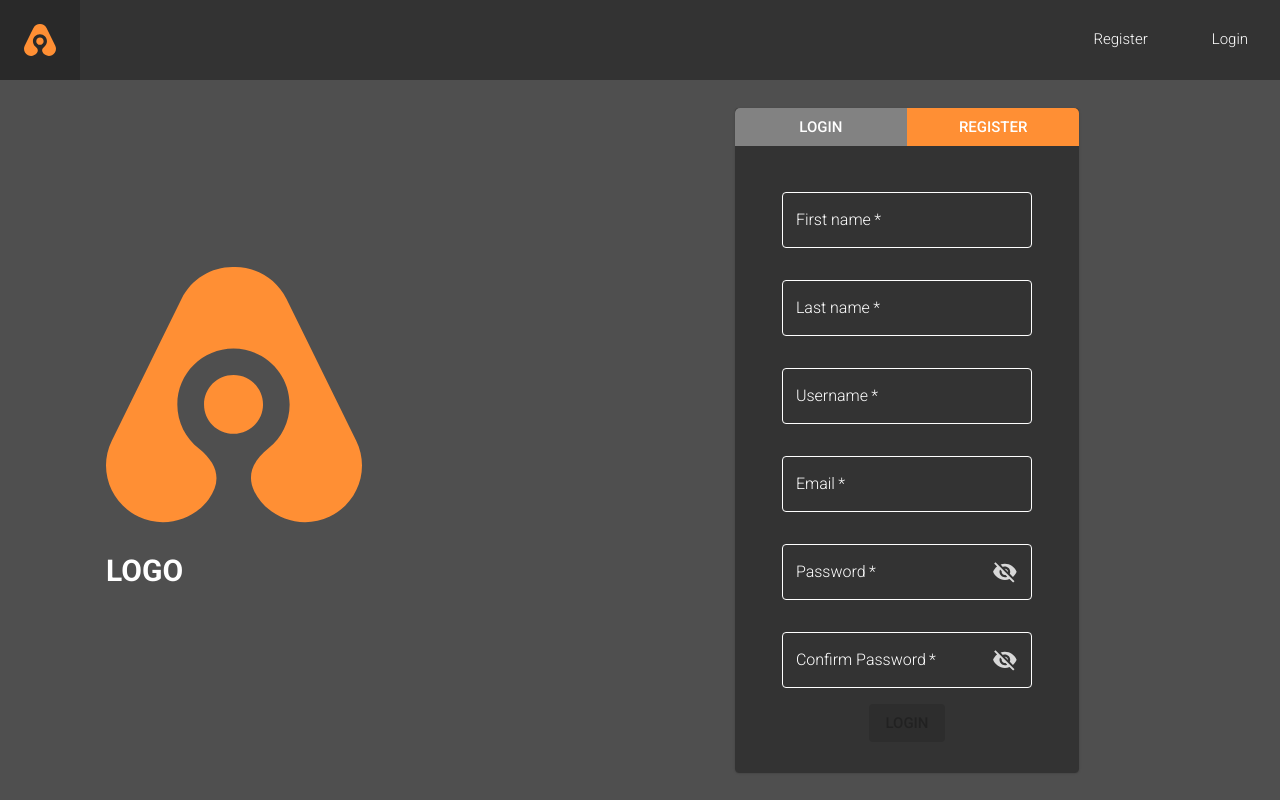
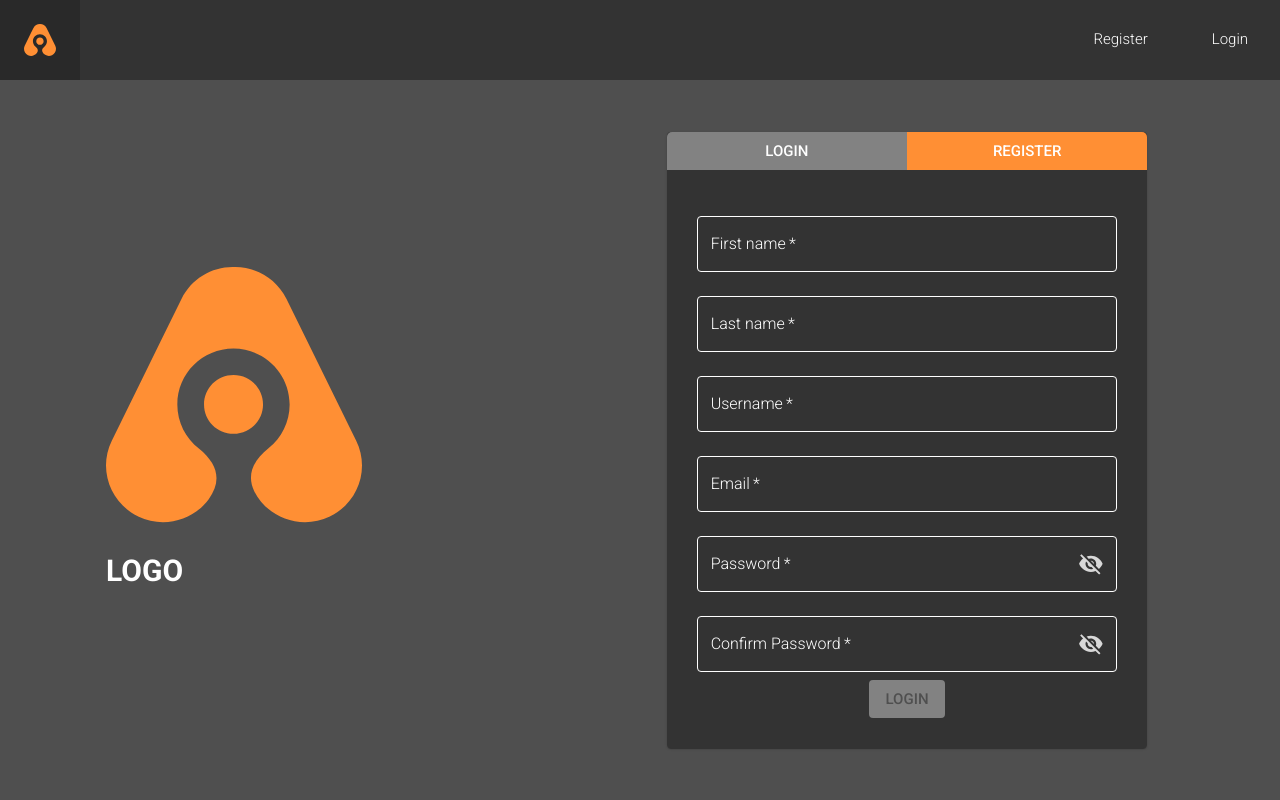
Before and after one commit to RafadanaM/nest-crud-with-react, a React (Create React App) app in the folder client/: page /login in a window 1280 px wide. Both pictures are taken after a click on the button "REGISTER". Built offline with nearby package versions, Linux system fonts and the light colour scheme; no server answers.

Commit message:
finish register page

```diff
--- a/client/src/auth/AuthContext.tsx
+++ b/client/src/auth/AuthContext.tsx
@@ -9,17 +9,27 @@ interface IProps {
 interface AuthContextProps {
   currentUser: UserInfo | null;
   login: (username: string, password: string) => void;
+  register: (
+    username: string,
+    password: string,
+    email: string,
+    firstname: string,
+    lastname: string
+  ) => void;
   logout: () => void;
   loginMessage: string;
   loginError: boolean;
+  registerError: { value: boolean; msg: string };
 }
 
 const AuthContext = createContext<AuthContextProps>({
   currentUser: null,
-  login: (username: string, password: string) => {},
+  login: () => {},
+  register: () => {},
   logout: () => {},
   loginMessage: "",
   loginError: false,
+  registerError: { value: false, msg: "" },
 });
 
 const AuthProvider = ({ children }: IProps) => {
@@ -27,6 +37,29 @@ const AuthProvider = ({ children }: IProps) => {
   const [loading, setLoading] = useState(true);
   const [loginMessage, setLoginMessage] = useState("");
   const [loginError, setLoginError] = useState(false);
+  const [registerError, setRegisterError] = useState({ value: false, msg: "" });
+
+  const register = (
+    username: string,
+    password: string,
+    email: string,
+    firstname: string,
+    lastname: string
+  ) => {
+    axios
+      .post("register", { username, password, email, firstname, lastname })
+      .then(({ data }) => {
+        console.log(data);
+        alert("Register Successful, please login");
+      })
+      .catch((error) => {
+        console.log(error.response.data);
+        setRegisterError({
+          value: true,
+          msg: error.response?.data.message,
+        });
+      });
+  };
 
   const login = (username: string, password: string) => {
     setLoginError(false);
@@ -81,6 +114,8 @@ const AuthProvider = ({ children }: IProps) => {
     currentUser: currentUser,
     login: login,
     logout: logout,
+    register: register,
+    registerError: registerError,
     loginMessage: loginMessage,
     loginError: loginError,
   };
--- a/client/src/components/Register.tsx
+++ b/client/src/components/Register.tsx
@@ -8,22 +8,20 @@ import {
 } from "@material-ui/core";
 import { Visibility, VisibilityOff } from "@material-ui/icons";
 import React, { useEffect, useState } from "react";
+import { useAuth } from "../auth/AuthContext";
 
-// import { useAuth } from "../auth/AuthContext";
 const useStyle = makeStyles((theme) => ({
   loginContainer: {
-    width: "90%",
+    width: "100%",
     display: "flex",
     flexDirection: "column",
     justifyContent: "center",
     alignItems: "center",
-    // backgroundColor: theme.palette.background.default,
     borderBottomLeftRadius: "10px",
     borderBottomRightRadius: "10px",
     padding: "2em",
   },
   registerField: {
-    margin: "1rem",
     color: "white",
   },
   input: {
@@ -53,10 +51,17 @@ const useStyle = makeStyles((theme) => ({
     borderColor: "red",
   },
   icon: { color: "#d8d8d8" },
+  errorText: { color: theme.palette.error.main },
+  registerButton: {
+    "&:disabled": {
+      color: theme.palette.background.default,
+      backgroundColor: theme.palette.primary.main,
+    },
+  },
 }));
 const Register = () => {
   const css = useStyle();
-  //   const { login, loginMessage, loginError } = useAuth();
+  const { register, registerError } = useAuth();
   interface State {
     firstName: string;
     lastName: string;
@@ -93,8 +98,8 @@ const Register = () => {
       registerValueError.password.value ||
       registerValueError.confirmPassword.value ||
       isEmpty;
-    console.log(registerValueError);
-    console.log("BUTTON " + shouldBeDisabled);
+    // console.log(registerValueError);
+    // console.log("BUTTON " + shouldBeDisabled);
     setDisabled(shouldBeDisabled);
   }, [registerValue, registerValueError]);
 
@@ -179,10 +184,23 @@ const Register = () => {
   const registerHandler = (event: any) => {
     event.preventDefault();
     setDisabled(true);
-    // login(username, password);
-    // setPassword("");
-    // setUsername("");
-    // setDisabled(false);
+    register(
+      registerValue.username,
+      registerValue.password,
+      registerValue.email,
+      registerValue.firstName,
+      registerValue.lastName
+    );
+
+    setRegisterValue({
+      firstName: "",
+      lastName: "",
+      username: "",
+      password: "",
+      confirmPassword: "",
+      email: "",
+    });
+    setDisabled(false);
   };
 
   return (
@@ -198,6 +216,7 @@ const Register = () => {
         helperText={registerValueError.firstName.msg}
         error={registerValueError.firstName.value}
         fullWidth
+        margin="normal"
         classes={{ root: css.input }}
       />
       <TextField
@@ -211,6 +230,7 @@ const Register = () => {
         helperText={registerValueError.lastName.msg}
         error={registerValueError.lastName.value}
         fullWidth
+        margin="normal"
         classes={{ root: css.input }}
       />
       <TextField
@@ -224,6 +244,7 @@ const Register = () => {
         helperText={registerValueError.username.msg}
         error={registerValueError.username.value}
         fullWidth
+        margin="normal"
         classes={{ root: css.input }}
       />
       <TextField
@@ -238,6 +259,7 @@ const Register = () => {
         helperText={registerValueError.email.msg}
         error={registerValueError.email.value}
         fullWidth
+        margin="normal"
         classes={{ root: css.input }}
       />
       <TextField
@@ -252,6 +274,7 @@ const Register = () => {
         helperText={registerValueError.password.msg}
         error={registerValueError.password.value}
         fullWidth
+        margin="normal"
         classes={{ root: css.input }}
         InputProps={{
           endAdornment: (
@@ -284,6 +307,7 @@ const Register = () => {
         helperText={registerValueError.confirmPassword.msg}
         error={registerValueError.confirmPassword.value}
         fullWidth
+        margin="normal"
         classes={{ root: css.input }}
         InputProps={{
           endAdornment: (
@@ -304,12 +328,16 @@ const Register = () => {
           ),
         }}
       />
+      {registerError.value && (
+        <p className={css.errorText}>{registerError.msg}</p>
+      )}
       <Button
         type="button"
         variant="contained"
         color="secondary"
         onClick={registerHandler}
         disabled={disabled}
+        className={css.registerButton}
       >
         Login
       </Button>
--- a/client/src/pages/Authentication/Authentication.tsx
+++ b/client/src/pages/Authentication/Authentication.tsx
@@ -18,6 +18,7 @@ const useStyle = makeStyles((theme) => ({
     flexDirection: "column",
     alignItems: "center",
     justifyContent: "center",
+    width: "90%",
     backgroundColor: theme.palette.background.paper,
     // height: "600px",
     // width: "500px",
--- a/client/src/theme.tsx
+++ b/client/src/theme.tsx
@@ -34,6 +34,16 @@ let theme = createMuiTheme({
       color: "white",
     },
   },
+  overrides: {
+    MuiOutlinedInput: {
+      input: {
+        "&:-webkit-autofill": {
+          "-webkit-box-shadow": "0 0 0 100px #333333 inset",
+          "-webkit-text-fill-color": "#fff",
+        },
+      },
+    },
+  },
 });
 theme = responsiveFontSizes(theme);
 export default theme;
```
Also changed, not shown: 2 other files (tests, documents, lock files or other folders).
